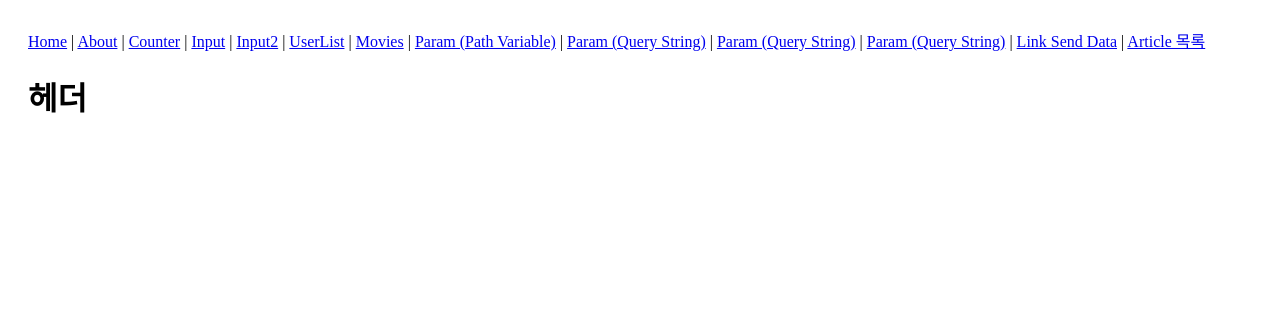
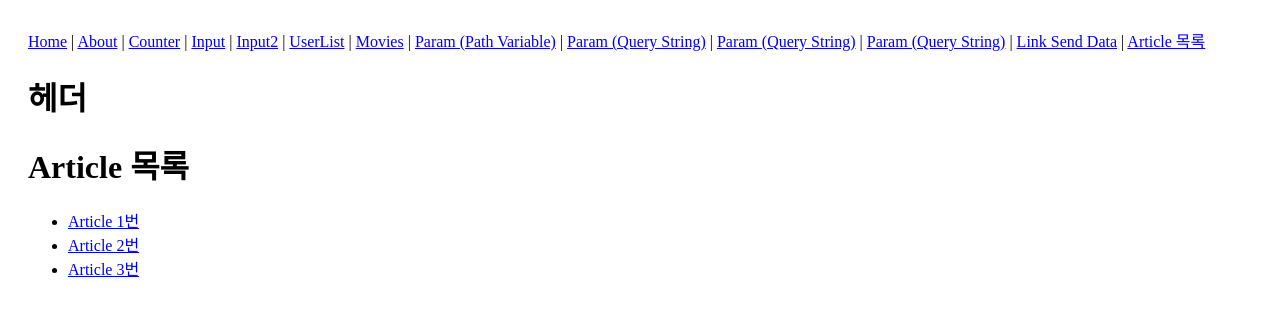
Before and after one commit to kdk1026/vue-basic, a Vue app: page /main/article in a window 1280 px wide. Shown: the top 316 px of the page. Built offline with nearby package versions, Linux system fonts and the light colour scheme.

Commit message:
중첩 라우팅 수정

```diff
--- a/src/pages/Main.vue
+++ b/src/pages/Main.vue
@@ -1,5 +1,6 @@
 <template>
     <Header />
+    <router-view></router-view>
 </template>
 
 <script setup>
--- a/src/pages/article/Articles.vue
+++ b/src/pages/article/Articles.vue
@@ -1,5 +1,5 @@
 <template>
-    <h1>>Article 목록</h1>
+    <h1>Article 목록</h1>
     <ul>
         <li><router-link to="/main/article/1">Article 1번</router-link></li>
         <li><router-link to="/main/article/2">Article 2번</router-link></li>
```
